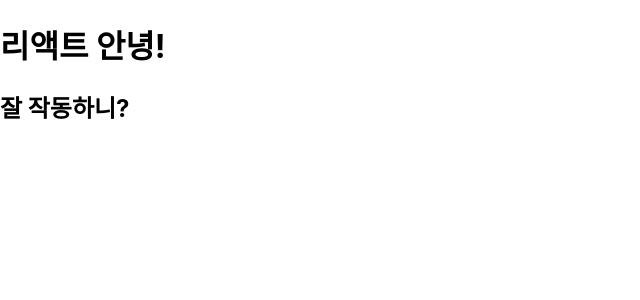
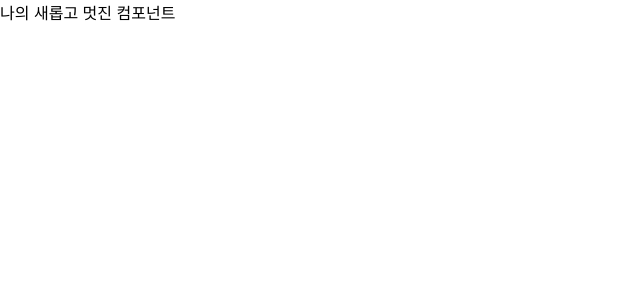
Before and after one commit to Opdata/React-self, a React (Create React App) app in the folder hello-react/: page / in a window 1280 px wide. Shown: the top 300 px of the page, without its empty margins (0-640 px from the left). Built offline with nearby package versions, Linux system fonts and the light colour scheme.

Commit message:
[feat] Component 생성 및 test

```diff
--- a/hello-react/src/App.js
+++ b/hello-react/src/App.js
@@ -1,13 +1,10 @@
+// App.js
+
 import React from "react";
+import MyComponent from "./MyComponent";
 
-function App() {
-  const name = "리액트";
-  return (
-    <>
-      <h1>{name} 안녕!</h1>
-      <h2>잘 작동하니?</h2>
-    </>
-  );
-}
+const App = () => {
+  return <MyComponent />;
+};
 
 export default App;
--- /dev/null
+++ b/hello-react/src/MyComponent.js
@@ -0,0 +1,10 @@
+//example class Component
+
+import React from "react";
+import App from "./App";
+
+const MyComponent = () => {
+  return <div>나의 새롭고 멋진 컴포넌트</div>;
+};
+
+export default MyComponent;
```
